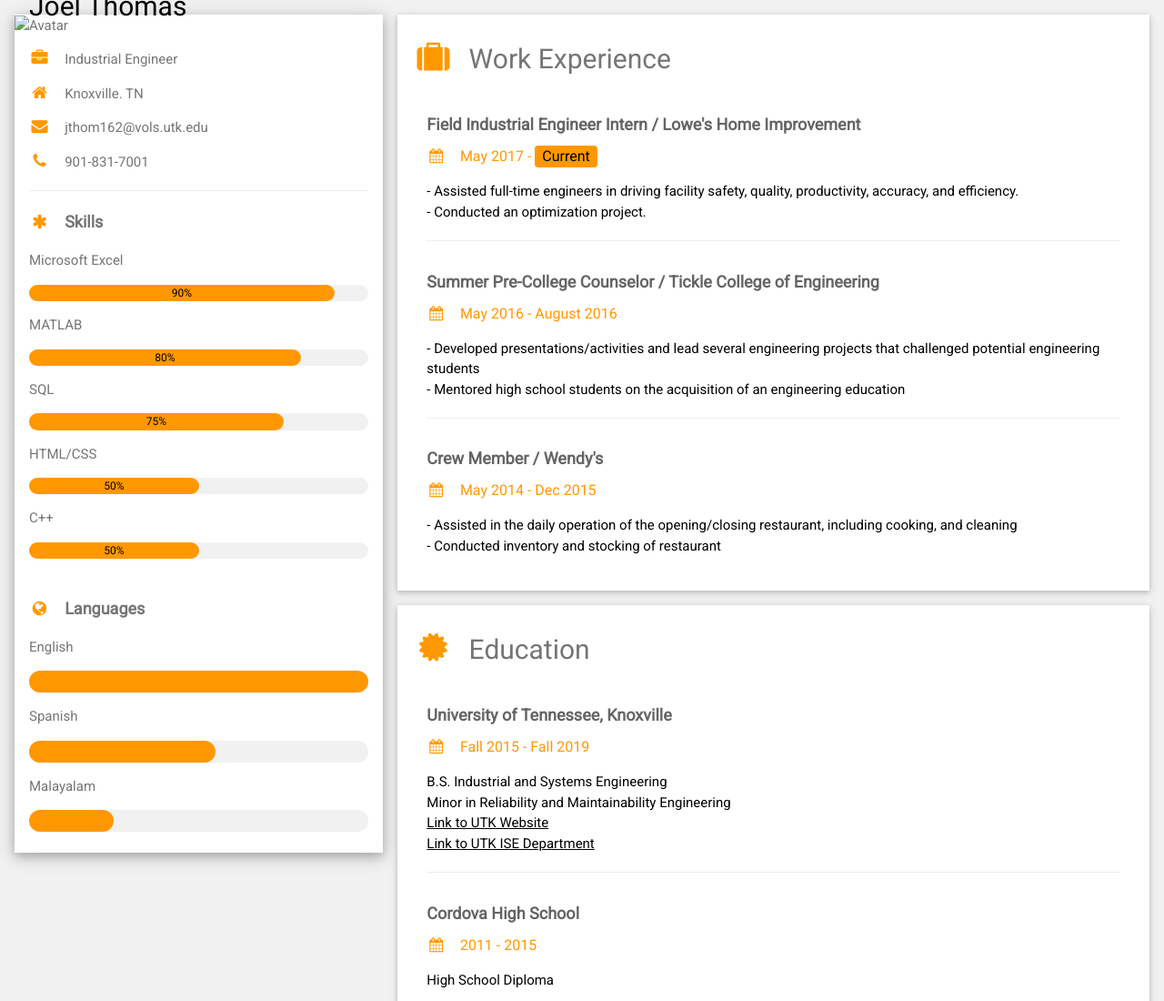
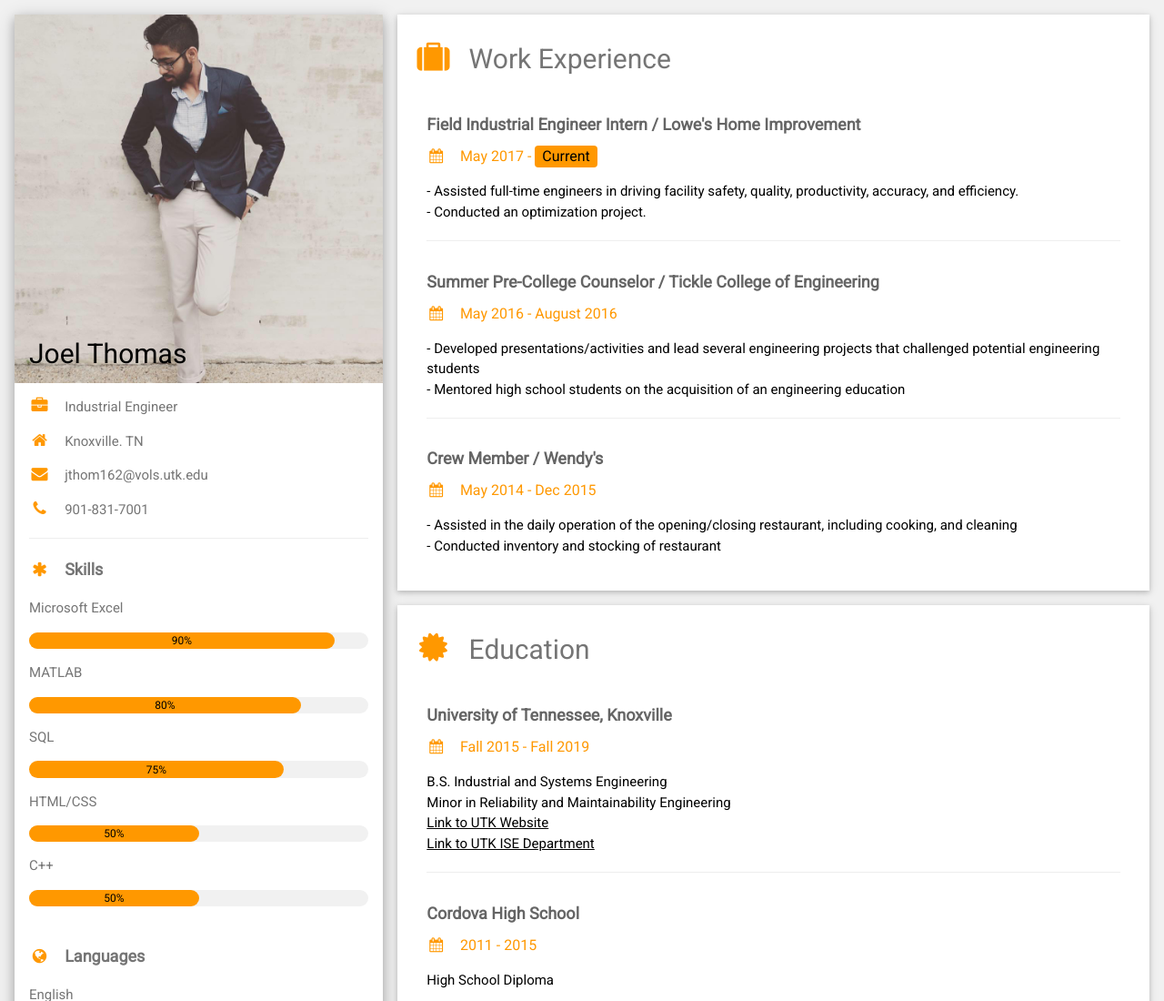
Before and after one commit to Jthom162/myCV, a plain HTML site: page index.html in a window 1280 px wide. Shown: the top 1100 px of the page at 91% size. Drawn offline with nearby package versions, Linux system fonts and the light colour scheme; the site is published under a folder, as on GitHub Pages, so addresses that start at the root find nothing.

Commit message:
Change AGAIN

```diff
--- a/index.html
+++ b/index.html
@@ -22,7 +22,7 @@ html,body,h1,h2,h3,h4,h5,h6 {font-family: "Roboto", sans-serif}
 
       <div class="w3-white w3-text-grey w3-card-4">
         <div class="w3-display-container">
-          <img src="/myCV/joel.jpg" style="width:100%" alt="Avatar">
+          <img src="myCV/joel.jpg" style="width:100%" alt="Avatar">
           <div class="w3-display-bottomleft w3-container w3-text-black">
             <h2>Joel Thomas</h2>
           </div>
```
